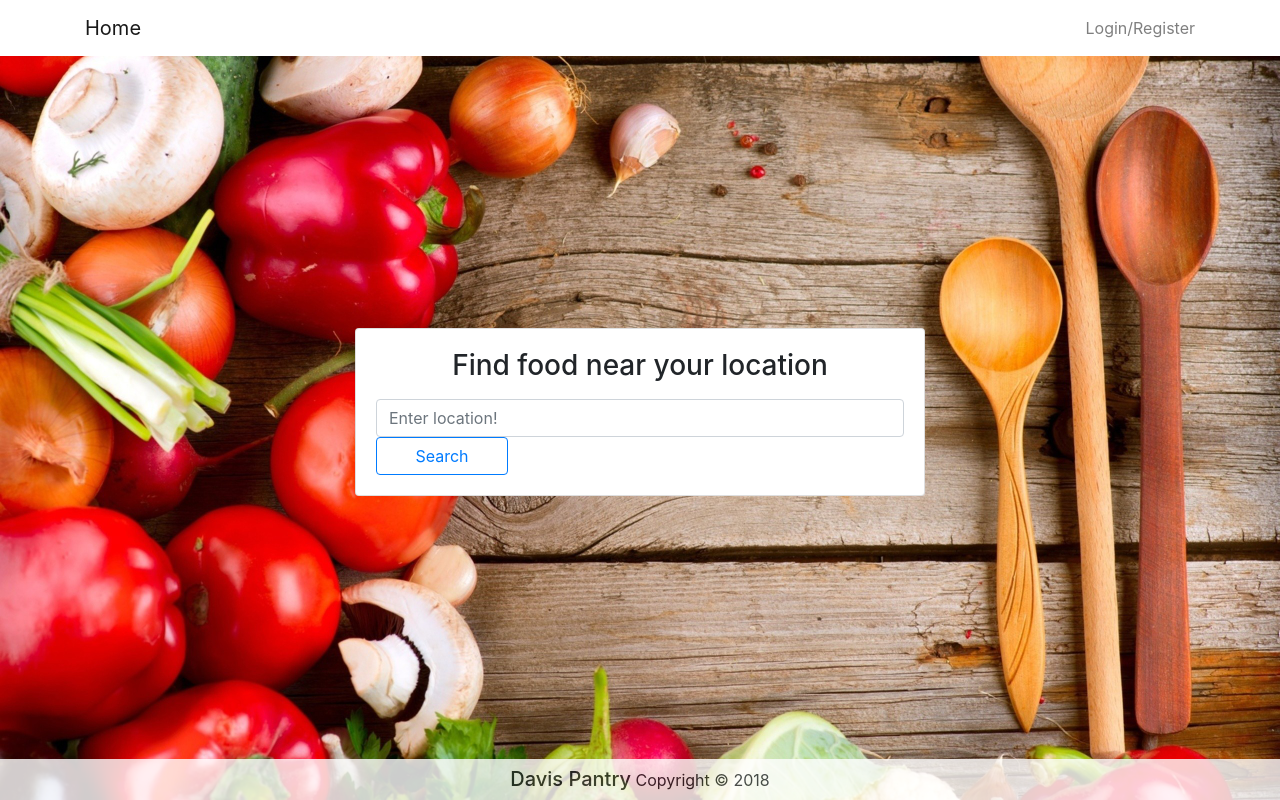
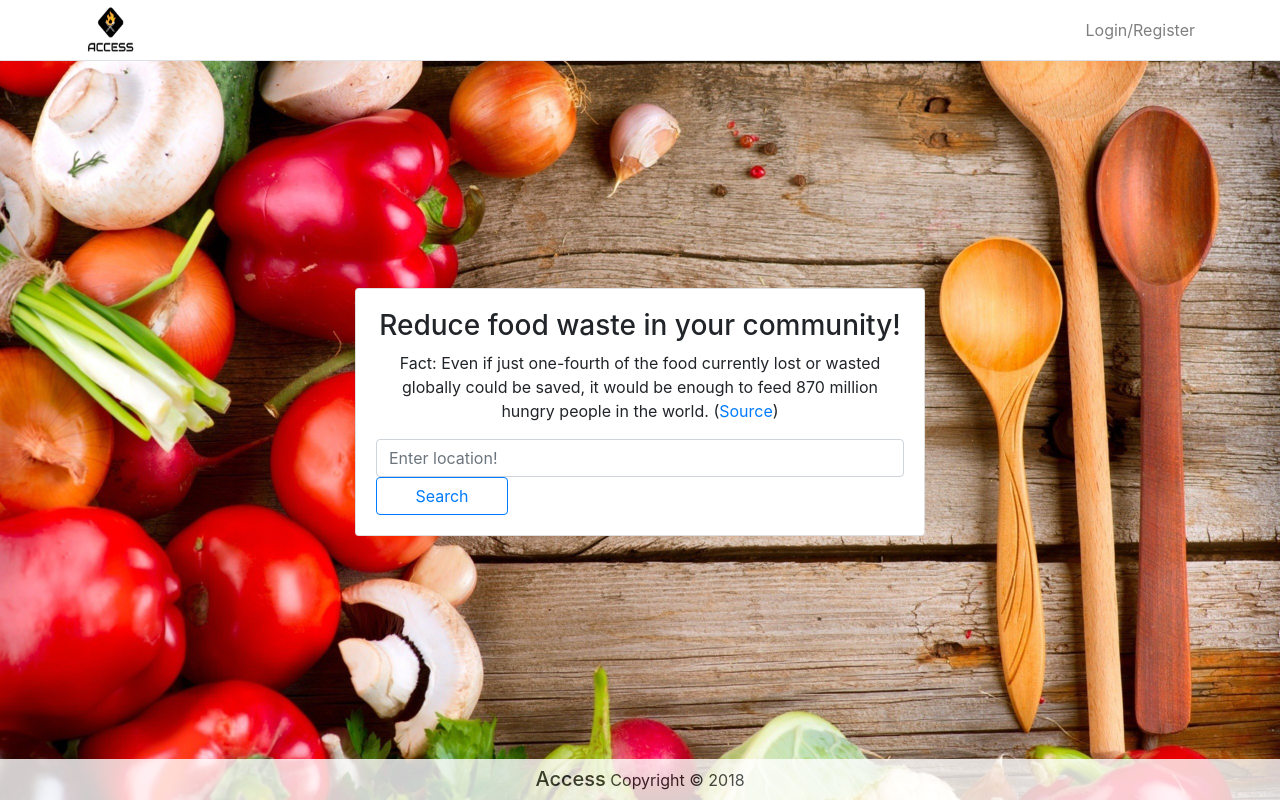
Before and after one commit to harshitagarwal2/Food-App, a PHP site: page / in a window 1280 px wide. Run offline with PHP 8.4, Linux system fonts and the light colour scheme; data that the repository does not hold is empty.

Commit message:
Add background, enforce consistency, add logo

```diff
--- a/assets/css/style.css
+++ b/assets/css/style.css
@@ -27,3 +27,13 @@
   background: transparent no-repeat center;
   background-size: cover;
 }
+
+#results-body {
+  background-image: url("../img/pattern@7x.png");
+  background-color: #F9F9F9;
+  background-attachment: fixed;
+  background-repeat: no-repeat;
+  background-position: right bottom;
+  height: 100vh;
+  width: 100%;
+}
--- /dev/null
+++ b/assets/includes/footer.html
@@ -0,0 +1,12 @@
+<footer class="bg-white position-absolute w-100" id="main-footer">
+    <div class="container bg-faded">
+      <div class="row">
+        <div class="col text-center">
+          <div class="py-2" id="footer-text">
+            <h5>Access</h5>
+            <p>Copyright &copy; 2018</p>
+          </div>
+        </div>
+      </div>
+    </div>
+</footer>
--- a/assets/includes/header.html
+++ b/assets/includes/header.html
@@ -1,6 +1,8 @@
-<nav id="header-section" class="navbar fixed-top navbar-light bg-white">
+<nav id="header-section" class="navbar fixed-top navbar-light bg-white border-bottom py-0">
   <div class="container">
-    <a class="navbar-brand" href="index.php">Home</a>
+    <a class="navbar-brand" href="index.php">
+    	<img src="/assets/img/logo.png" width=50 height=50>
+    </a>
     <ul id="login" class="navbar-nav">
       <li class="nav-item">
         <a class="nav-link" href="loginUI.php">Login/Register</a>
--- /dev/null
+++ b/assets/js/index.js
@@ -0,0 +1,23 @@
+const factArray = [
+	"Roughly one third of the food produced in the world for human consumption every year — approximately 1.3 billion tonnes — gets lost or wasted.",
+	"Food losses and waste amounts to roughly US$ 680 billion in industrialized countries and US$ 310 billion in developing countries.",
+	"Fruits and vegetables, plus roots and tubers have the highest wastage rates of any food (45%).",
+	"Every year, consumers in rich countries waste almost as much food (222 million tonnes) as the entire net food production of sub-Saharan Africa (230 million tonnes).",
+	"Even if just one-fourth of the food currently lost or wasted globally could be saved, it would be enough to feed 870 million hungry people in the world.",
+];
+
+var i = 0;
+
+var changeFact = function() {
+	var facts = document.getElementById("facts");
+	var f = factArray[i];
+	facts.innerHTML = f;
+	i = (i + 1) % factArray.length;
+}
+
+document.addEventListener('DOMContentLoaded', function(){
+	i = Math.floor(Math.random()*factArray.length);
+	changeFact();
+});
+
+setInterval(changeFact, 11000);
--- a/index.php
+++ b/index.php
@@ -24,7 +24,7 @@
 <html lang="en" style="height:100%;">
   <head>
     <meta charset="utf-8">
-    <title>Davis Pantry</title>
+    <title>Access</title>
     <link rel="stylesheet" href="https://maxcdn.bootstrapcdn.com/bootstrap/4.0.0/css/bootstrap.min.css" integrity="sha384-Gn5384xqQ1aoWXA+058RXPxPg6fy4IWvTNh0E263XmFcJlSAwiGgFAW/dAiS6JXm" crossorigin="anonymous">
     <link rel="stylesheet" href="assets/css/style.css">
     <link rel="stylesheet" href="assets/css/awesomplete.css">
@@ -33,6 +33,7 @@
     </script>
     <script src="assets/js/awesomplete.js"></script>
     <script src="assets/js/locationinput.js"></script>
+    <script src="assets/js/index.js"></script>
   </head>
 
   <body id="home-section">
@@ -45,7 +46,8 @@
             <div class="row">
               <div class="col text-center">
                 <div class="card-body">
-                  <h3 class="mb-3">Find food near your location</h3>
+                  <h3 class="mb-2">Reduce food waste in your community!</h3>
+                  <p class="mb-3">Fact: <span id="facts"></span> (<a href="http://www.fao.org/save-food/resources/keyfindings/en/">Source</a>)</p>
                   <form class="form-inline" method="post" action="results.php" onsubmit="return validate(this)">
                     <input class="form-control w-100" type="search" id="location" name="location" placeholder="Enter location!" aria-label="Search">
                     <input type="submit" value="Search" class="btn btn-outline-primary w-25">
@@ -57,17 +59,6 @@
         </div>
       </div>
     </div>
-    <footer class="bg-white position-absolute w-100" id="main-footer">
-        <div class="container bg-faded">
-          <div class="row">
-            <div class="col text-center">
-              <div class="py-2" id="footer-text">
-                <h5>Davis Pantry</h5>
-                <p>Copyright &copy; 2018</p>
-              </div>
-            </div>
-          </div>
-        </div>
-    </footer>
+    <?php require_once('assets/includes/footer.html') ?>
   </body>
 </html>
--- a/results.php
+++ b/results.php
@@ -51,7 +51,7 @@
 <html lang="en">
   <head>
     <meta charset="utf-8">
-    <title>Davis Pantry</title>
+    <title>Access</title>
     <link rel="stylesheet" href="https://maxcdn.bootstrapcdn.com/bootstrap/4.0.0/css/bootstrap.min.css" integrity="sha384-Gn5384xqQ1aoWXA+058RXPxPg6fy4IWvTNh0E263XmFcJlSAwiGgFAW/dAiS6JXm" crossorigin="anonymous">
     <link rel="stylesheet" href="assets/css/style.css">
     <link rel="stylesheet" href="assets/css/awesomplete.css">
@@ -63,7 +63,7 @@
     <script src="assets/js/results.js"></script>
     <script src="assets/js/locationinput.js"></script>
   </head>
-  <body class="bg-light">
+  <body id="results-body">
     <?php include("assets/includes/header.html");?>
     <div class="container mt-5 pt-4">
       <div class="row">
```
Also changed, not shown: donor.php (+3 -24 lines), loginUI.php (+6 -16 lines), register.php (+4 -17 lines), assets/img/logo.png (added), assets/img/pattern@7x.png (added).
